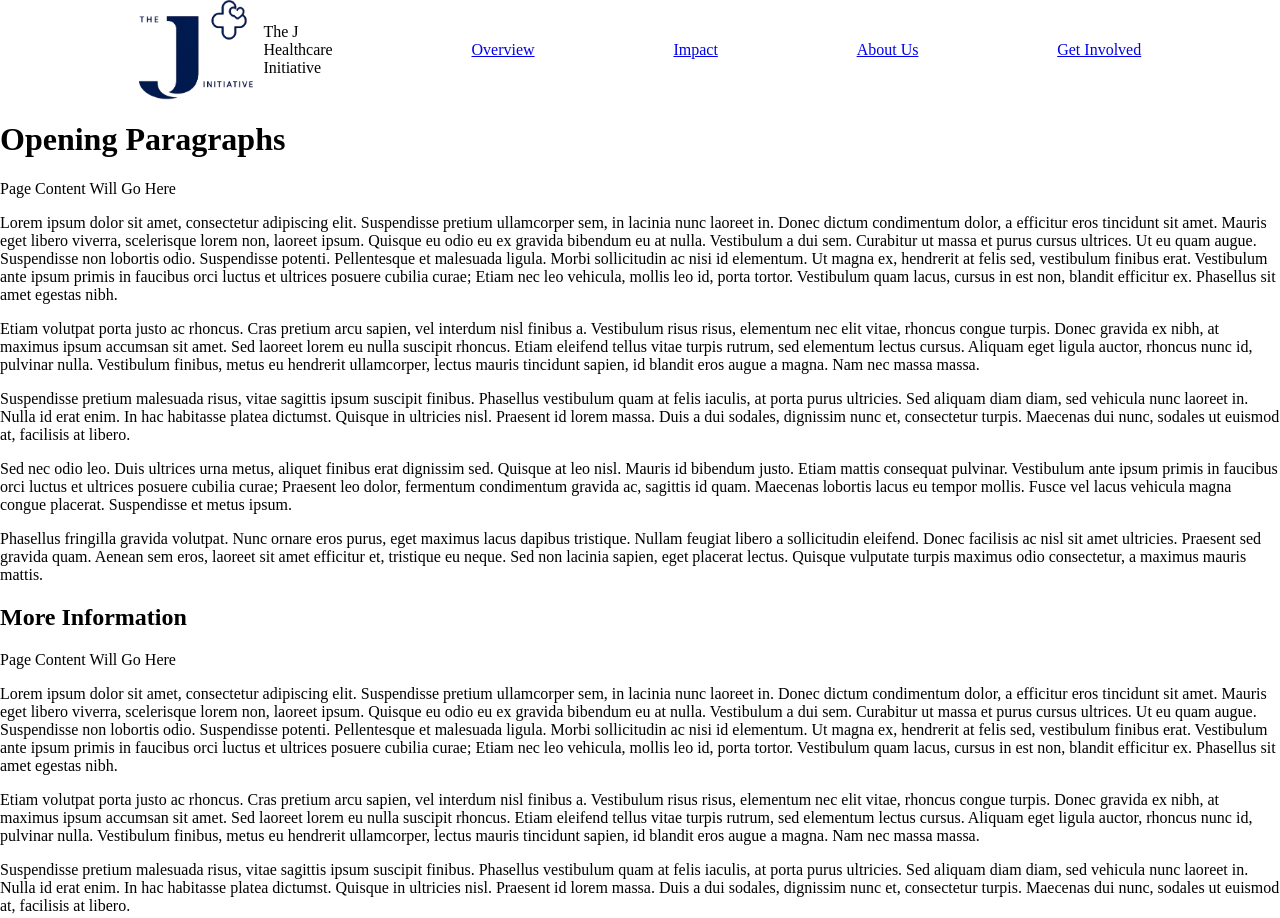
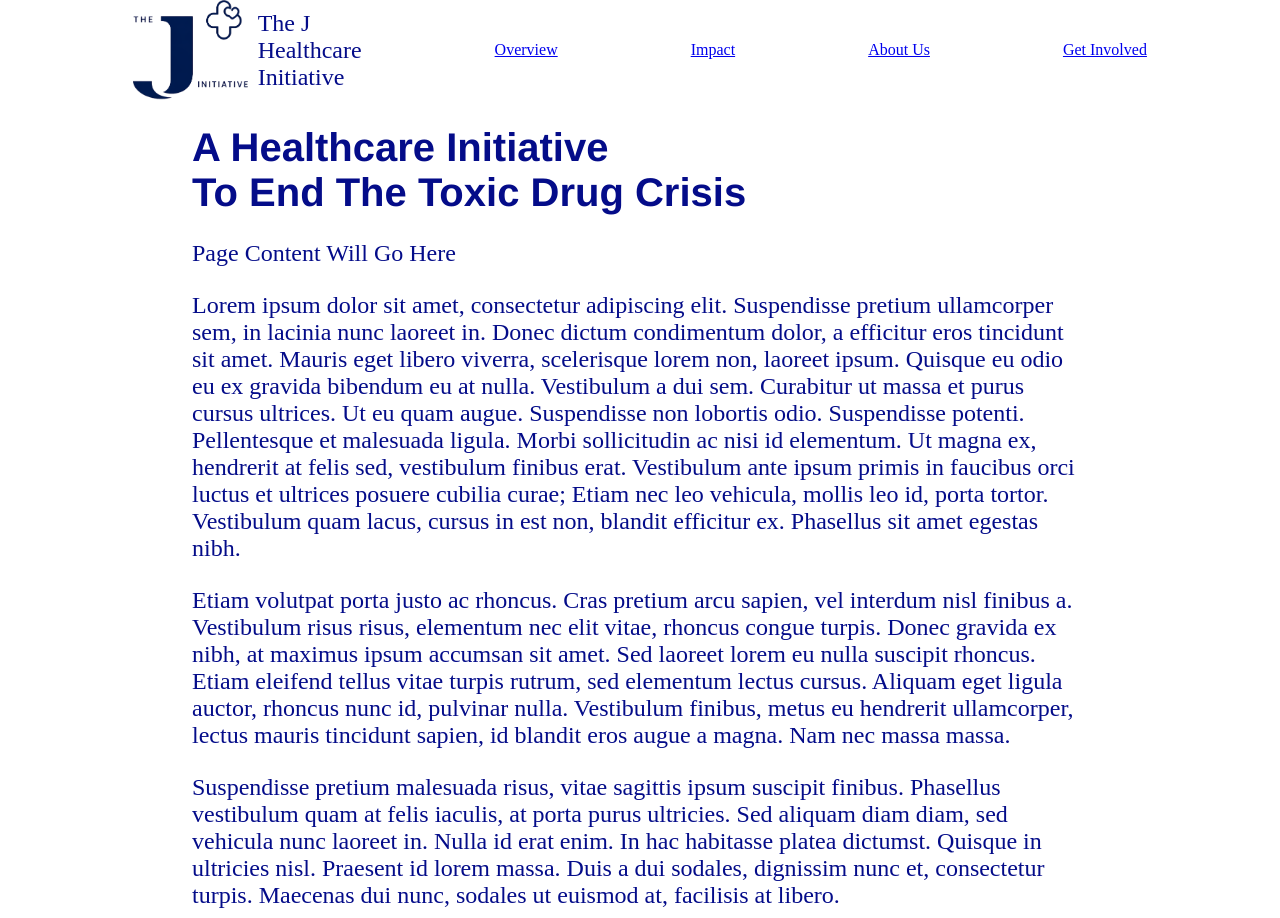
Before and after one commit to DFHenry/JHealthcare_Group20_SiteDemo, a plain HTML site: page index.html in a window 1280 px wide. Shown: the top 918 px of the page. Drawn offline with Linux system fonts and the light colour scheme.

Commit message:
added styling to some text elements

```diff
--- a/assets/styles.css
+++ b/assets/styles.css
@@ -7,10 +7,33 @@
     --lightBlue: #e5e7f3;
 }
 
+/* FONT FAMILIES */
+
+.headline
+{
+    font-family: Helvetica, Arial, sans-serif;
+}
+
+/* BASIC RULES */
+
 body
 {
     margin: 0;
 }
+
+h1
+{
+    font-size: 2.5em;
+    color: var(--mainBlue);
+}
+
+p
+{
+    font-size: 1.5em;
+    color: var(--mainBlue);
+}
+
+/* LAYOUTS */
 
 nav
 {
@@ -48,11 +71,15 @@ nav
     margin-bottom: 0;
 }
 
-/* .brandTitleLine:last-child
+main
 {
-    margin-bottom: 0;
-    margin-top: 0;
-} */
+
+}
+
+main p, h1, h2
+{
+    margin: 25px 15%;
+}
 
 footer
 {
--- a/index.html
+++ b/index.html
@@ -22,7 +22,7 @@
         <a href="#">Get Involved</a>
     </nav>
     <main>
-        <h1>Opening Paragraphs</h1>
+        <h1 class="headline">A Healthcare Initiative <br />To End The Toxic Drug Crisis</h1>
         <p>Page Content Will Go Here</p>
         <p>Lorem ipsum dolor sit amet, consectetur adipiscing elit. Suspendisse pretium ullamcorper sem, in lacinia nunc laoreet in. Donec dictum condimentum dolor, a efficitur eros tincidunt sit amet. Mauris eget libero viverra, scelerisque lorem non, laoreet ipsum. Quisque eu odio eu ex gravida bibendum eu at nulla. Vestibulum a dui sem. Curabitur ut massa et purus cursus ultrices. Ut eu quam augue. Suspendisse non lobortis odio. Suspendisse potenti. Pellentesque et malesuada ligula. Morbi sollicitudin ac nisi id elementum. Ut magna ex, hendrerit at felis sed, vestibulum finibus erat. Vestibulum ante ipsum primis in faucibus orci luctus et ultrices posuere cubilia curae; Etiam nec leo vehicula, mollis leo id, porta tortor. Vestibulum quam lacus, cursus in est non, blandit efficitur ex. Phasellus sit amet egestas nibh. </p>
         <p>Etiam volutpat porta justo ac rhoncus. Cras pretium arcu sapien, vel interdum nisl finibus a. Vestibulum risus risus, elementum nec elit vitae, rhoncus congue turpis. Donec gravida ex nibh, at maximus ipsum accumsan sit amet. Sed laoreet lorem eu nulla suscipit rhoncus. Etiam eleifend tellus vitae turpis rutrum, sed elementum lectus cursus. Aliquam eget ligula auctor, rhoncus nunc id, pulvinar nulla. Vestibulum finibus, metus eu hendrerit ullamcorper, lectus mauris tincidunt sapien, id blandit eros augue a magna. Nam nec massa massa.</p>
```
